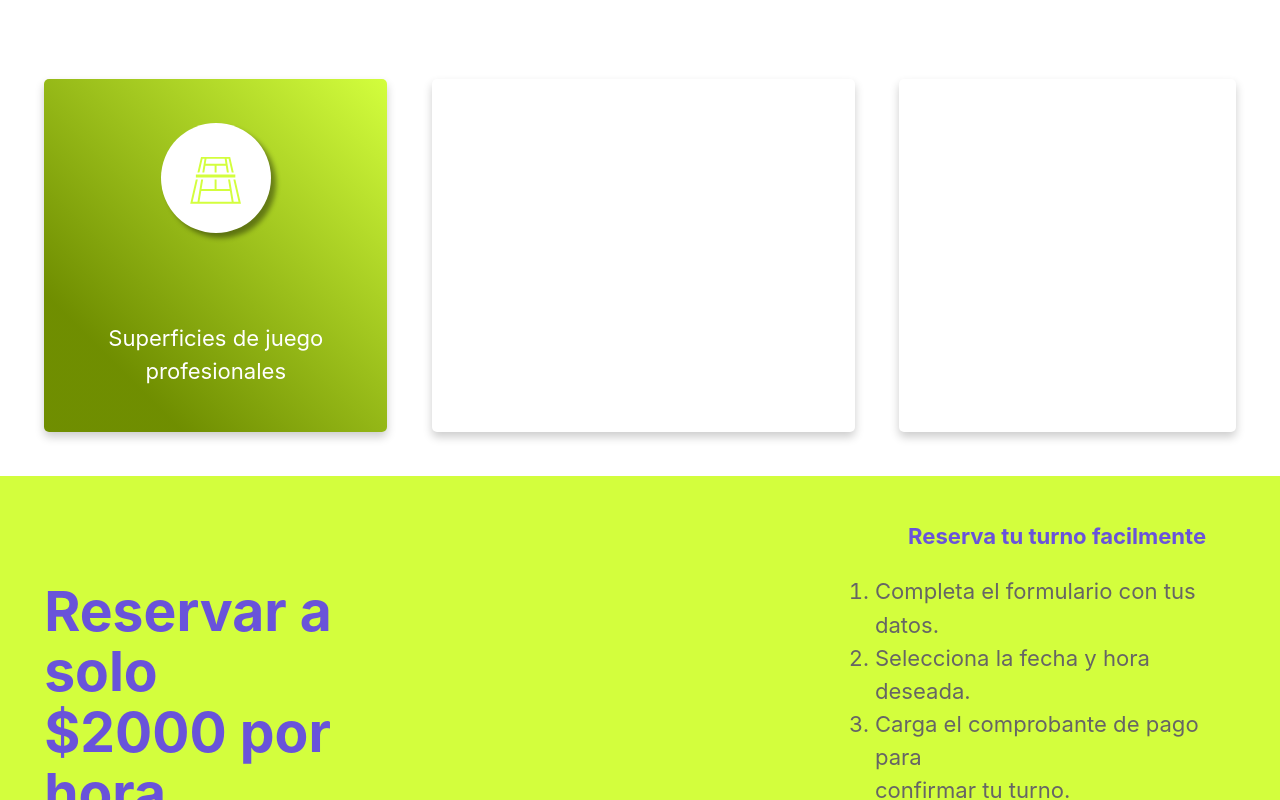
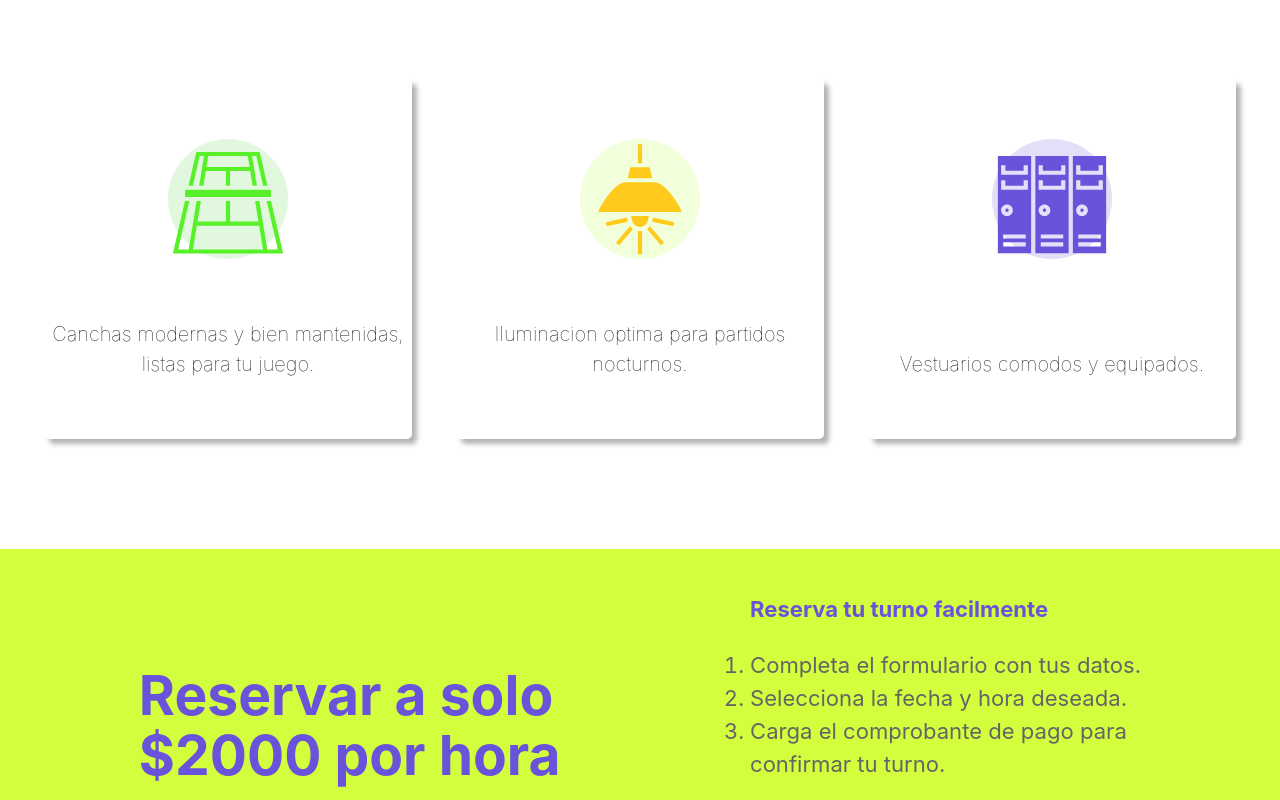
Before and after one commit to lucia-oliva/alquiler-page, a React (Vite) app in the folder my-react-app/: page / in a window 1280 px wide. Shown: the part 1240-2040 px from the top of the page. Built offline with nearby package versions, Linux system fonts and the light colour scheme; a web font is replaced by a local one.

Commit message:
Add homepage styles cards

```diff
--- a/my-react-app/src/pages/home.css
+++ b/my-react-app/src/pages/home.css
@@ -88,6 +88,10 @@
   border-radius: 20px;
 }
 
+.showcase-section {
+  margin-bottom: 5em;
+}
+
 .articleInfo {
   display: flex;
   margin: 5em 5em;
@@ -106,48 +110,74 @@
 }
 
 #cards-container {
-  display: flex;
-  flex-direction: row;
+  display: grid;
+  grid-template-columns: repeat(3, 1fr);
   gap: 2em;
   margin: 2em;
 }
 
 .card {
-  color: white;
   display: flex;
   flex-direction: column;
   align-items: center;
   justify-content: space-between;
-  gap: 4em;
-  padding: 2em 1em;
-  font-weight: 400;
-  box-shadow: 0 5px 10px rgba(0, 0, 0, 0.2);
+  padding: 3em 0;
+  box-shadow: 5px 5px 5px rgba(0, 0, 0, 0.3);
+  gap: 3em;
   border-radius: 5px;
   text-align: center;
+  font-size: 20px;
+  transition: all ease-in-out 0.4s;
 }
 
-#tennis {
-  background: linear-gradient(45deg, hsl(73, 99%, 28%) 20%, #d3fe3d 100%);
+.card:hover {
+  box-shadow: 2px 10px 10px rgba(0, 0, 0, 0.3);
+  transform: scale(1.1);
 }
+
+.card p {
+  font-weight: lighter;
+}
+
 .card-image {
   display: flex;
   justify-content: center;
-  font-size: 2.5em;
-  color: #d3fe3d;
-  background-color: white;
+  align-items: center;
+  width: 1em;
+  height: 1em;
   border-radius: 100%;
-  padding: 0.5em;
-  box-shadow: 5px 5px 5px rgba(0, 0, 0, 0.4);
+  font-size: 6em;
+}
+
+#court-card:hover {
+  background-color: #5eda532f;
+}
+#court {
+  background-color: #5eda532f;
+  color: #58f129;
+}
+#light-card:hover {
+  background-color: #bafe3d2f;
+}
+#light {
+  background-color: #bafe3d2f;
+  color: #ffca1b;
+}
+
+#locker-card:hover {
+  background-color: #6953da2f;
+}
+#locker {
+  background-color: #6953da2f;
+  color: #6953da;
 }
 
 .Info {
   display: flex;
-  width: 100%;
-  justify-content: center;
+  justify-content: space-around;
   align-items: center;
   background-color: #d3fe3d;
   padding: 2em;
-  gap: 20em;
 }
 
 .precioInfo h1 {
@@ -155,15 +185,17 @@
   color: #6953da;
 }
 
+.reservaInformacion {
+  display: flex;
+  flex-direction: column;
+  gap: 1em;
+  color: #6953da;
+}
+
 .reservaInformacion p {
-  color: #6953da;
   font-weight: bold;
-  padding-left: 1.5em;
-  padding-bottom: 1em;
 }
-.reservaInformacion ol {
-  padding-bottom: 1em;
-}
+
 .reservaInformacion li {
   color: rgb(102, 101, 101);
 }
--- a/my-react-app/src/pages/home.jsx
+++ b/my-react-app/src/pages/home.jsx
@@ -1,5 +1,5 @@
 import "./home.css";
-import { GiTennisCourt } from "react-icons/gi";
+import { GiTennisCourt, GiCeilingLight, GiLockers } from "react-icons/gi";
 
 function HomePage() {
   return (
@@ -41,7 +41,7 @@ function HomePage() {
         </div>
       </header>
 
-      <article>
+      <section className="showcase-section">
         <div className="articleInfo">
           <h2>
             Encuentra tu ritmo, <br />
@@ -56,35 +56,46 @@ function HomePage() {
         </div>
 
         <div id="cards-container">
-          <div className="card" id="tennis">
-            <div className="card-image">
-              <GiTennisCourt className="card-icon" />
+          <div className="card" id="court-card">
+            <div className="card-image" id="court">
+              <GiTennisCourt />
             </div>
-            <p>Superficies de juego profesionales</p>
+            <p>Canchas modernas y bien mantenidas, listas para tu juego.</p>
           </div>
-          <div className="card" id="lamp">
+          <div className="card light" id="light-card">
+            <div className="card-image" id="light">
+              <GiCeilingLight />
+            </div>
+
             <p> Iluminacion optima para partidos nocturnos.</p>
           </div>
-          <div className="card" id="locker">
+          <div className="card locker" id="locker-card">
+            <div className="card-image" id="locker">
+              <GiLockers />
+            </div>
             <p>Vestuarios comodos y equipados.</p>
           </div>
         </div>
-      </article>
+      </section>
 
-      <article className="Info">
+      <section className="Info">
         <div className="precioInfo">
-          <h1>Reservar a solo <br /> $2000 por hora</h1>
+          <h1>
+            Reservar a solo <br /> $2000 por hora
+          </h1>
         </div>
         <div className="reservaInformacion">
           <p>Reserva tu turno facilmente</p>
           <ol>
             <li>Completa el formulario con tus datos.</li>
             <li>Selecciona la fecha y hora deseada.</li>
-            <li>Carga el comprobante de pago para <br /> confirmar tu turno.</li>
+            <li>
+              Carga el comprobante de pago para <br /> confirmar tu turno.
+            </li>
           </ol>
           <button>Reservar</button>
         </div>
-      </article>
+      </section>
 
       <footer className="footerHome">
         <div>
@@ -93,7 +104,7 @@ function HomePage() {
         </div>
 
         <div>
-          <p  className="footer_p">Direccion</p>
+          <p className="footer_p">Direccion</p>
           <p>Castro Barros 1102, F5300 La Rioja</p>
         </div>
       </footer>
```
